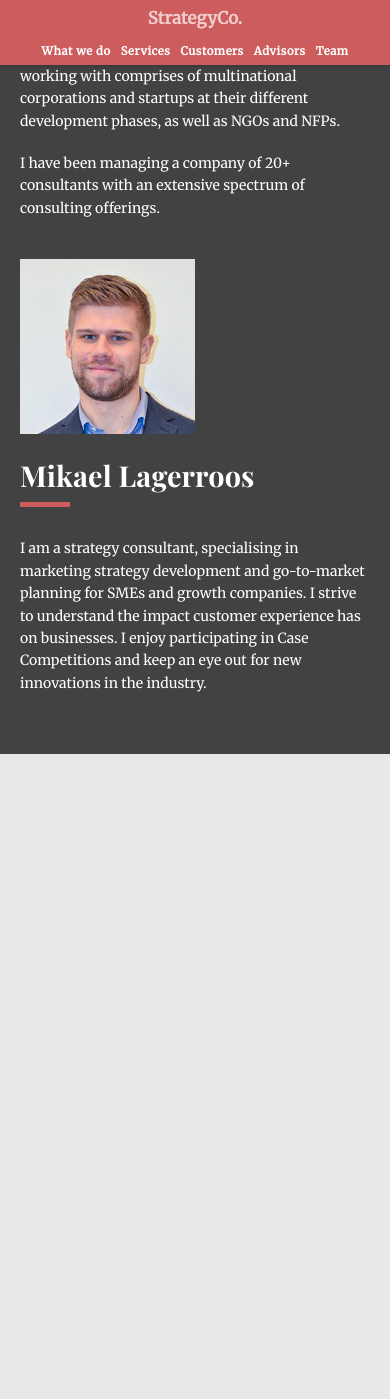
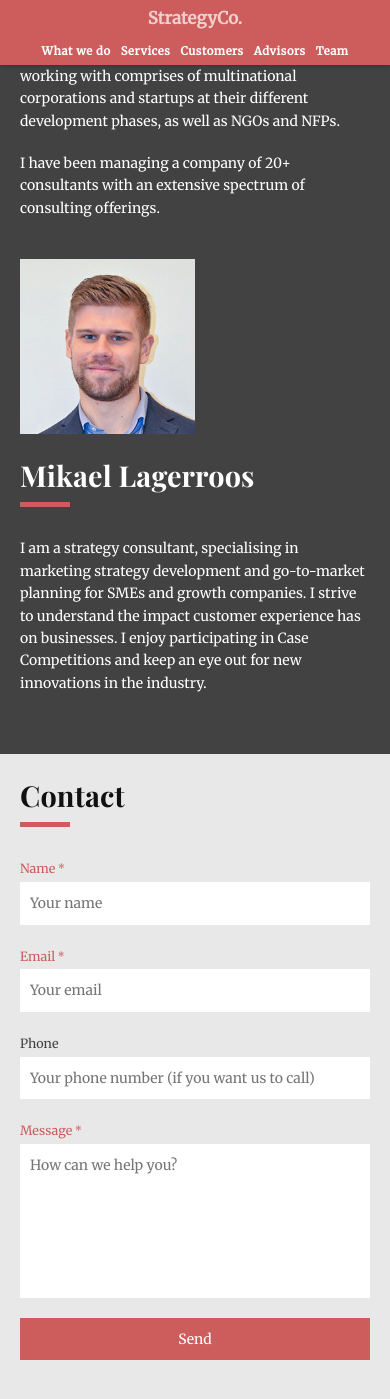
Before and after one commit to rahulabhi/rahulabhi.github.io, a Jekyll site: the page built from index.html, in a window 390 px wide and 1400 px high, scrolled down 5723 px. Built offline with Jekyll 4.4.1, drawn with Linux system fonts in a browser that asks for light colours; before the commit the page ends 6477 px from its top, so only the background shows below that.

Commit message:
Implementing contact form

```diff
--- a/_includes/head.html
+++ b/_includes/head.html
@@ -37,13 +37,51 @@
       $(this).toggleClass('active');
     });
     $('.testimonials-wrapper').cycle({
-      fx: 'fadeOut',
+      fx: 'fade',
       pauseOnHover: false,
       pager: '.pager',
       slides: '.testimonial',
       speed: 300,
       timeout: 4500
     });
+    $('#submit').click(function(e) {
+      e.preventDefault();
+      $('.contact .section-content').toggleClass('hidden');
+      var data = getFormData($('.contact-form'));
+      console.log(data);
+      // $.ajax({
+      //     url: "https://formspree.io/you@email.com",
+      //     method: "POST",
+      //     data: data,
+      //     dataType: "json",
+      //     success: function(){
+      //       $('.contact .section-content').toggleClass('hidden');
+      //     }
+      // });
+    });
   });
+  function getFormData($form){
+    var unindexed_array = $form.serializeArray();
+    var indexed_array = {};
+
+    $.map(unindexed_array, function(n, i){
+      if(indexed_array[n['name']]) {
+        var existing =  indexed_array[n['name']];
+        var val = [];
+        if(typeof existing === 'string') {
+          val.push(existing);
+          val.push(n['value']);
+        } else {
+          existing.push(n['value']);
+          val = existing;
+        }
+        indexed_array[n['name']] = val;
+      } else {
+        indexed_array[n['name']] = n['value'];
+      }
+    });
+
+    return indexed_array;
+  }
   </script>
 </head>
--- a/_sass/_styles.scss
+++ b/_sass/_styles.scss
@@ -319,7 +319,7 @@ h2, h3 {
       flex-basis: 100%;
     }
     > div {
-      flex-basis: 45%;
+      flex-basis: 47.5%;
       margin-bottom: $spacing-unit;
       @media (max-width: 767px) {
         flex-basis: 100%;
@@ -359,6 +359,77 @@ h2, h3 {
     }
   }
 }
+.contact {
+  background-color: transparent !important;
+  .section-content {
+    display: flex;
+    flex-direction: row;
+    flex-wrap: wrap;
+    justify-content: space-between;
+    align-items: stretch;
+    h2 {
+      flex: 0 0 100%;
+    }
+    > div {
+      flex: 0 1 47.5%;
+      @media (max-width: 767px) {
+        flex-basis: 100%;
+        margin-bottom: $spacing-unit;
+      }
+    }
+    &.hidden {
+      display: none;
+    }
+  }
+  label {
+    font-size: $small-font-size;
+    color: $grey-color-dark;
+    &.required {
+      color: $brand-color;
+      &:after {
+        content: ' *';
+        font-size: $smaller-font-size;
+        vertical-align: text-top;
+      }
+    }
+  }
+  input, textarea {
+    display: block;
+    width: 100%;
+    margin: $spacing-unit/8 0 $spacing-unit 0;
+    padding: $spacing-unit/2;
+    font-family: inherit;
+    font-size: inherit;
+    line-height: inherit;
+    border: none;
+    outline: 0 !important;
+    box-shadow: 0 3px 0 0 $background-color;
+    transition: all 0.3s ease-out;
+    &:focus,
+    &:active {
+      box-shadow: 0 3px 0 0 $brand-color;
+
+    }
+    &:last-child {
+      margin-bottom: 0;
+    }
+  }
+  textarea {
+    resize: none;
+    height: 11em;
+  }
+  #submit {
+    background-color: $brand-color;
+    color: white;
+    cursor: pointer;
+    margin-bottom: 0;
+    &:hover,
+    &:active {
+      background-color: darken($brand-color, 5%);
+      transform: translateY(-$spacing-unit/8);
+    }
+  }
+}
 .footer {
   background-color: $tertiary-color;
   color: white;
--- a/index.html
+++ b/index.html
@@ -50,3 +50,32 @@ layout: default
     {% endfor %}
   </div>
 </div>
+<div id="contact" class="section contact">
+  <form class="section-content contact-form" action="https://formspree.io/your@email.com" method="POST">
+    <h2>Contact</h2>
+    <div>
+      <input type="hidden" name="_subject" value="Hello from StrategyCo." />
+      <input type="hidden" name="_format" value="plain" />
+      <label style="display:none">Email</label>
+      <input type="text" name="_gotcha" style="display:none" />
+
+      <label class="required">Name</label>
+      <input type="text" name="name" placeholder="Your name" required>
+
+      <label class="required">Email</label>
+      <input type="email" name="_replyto" placeholder="Your email" required>
+
+      <label>Phone</label>
+      <input type="tel" name="phone" placeholder="Your phone number (if you want us to call)">
+    </div>
+    <div>
+      <label class="required">Message</label>
+      <textarea name="message" placeholder="How can we help you?" required></textarea>
+      <input id="submit" type="submit" value="Send">
+    </div>
+  </form>
+  <div class="section-content hidden">
+    <h2>Thank you!</h2>
+    <p>Your message is on its way. We will be in touch shortly!</p>
+  </div>
+</div>
```
